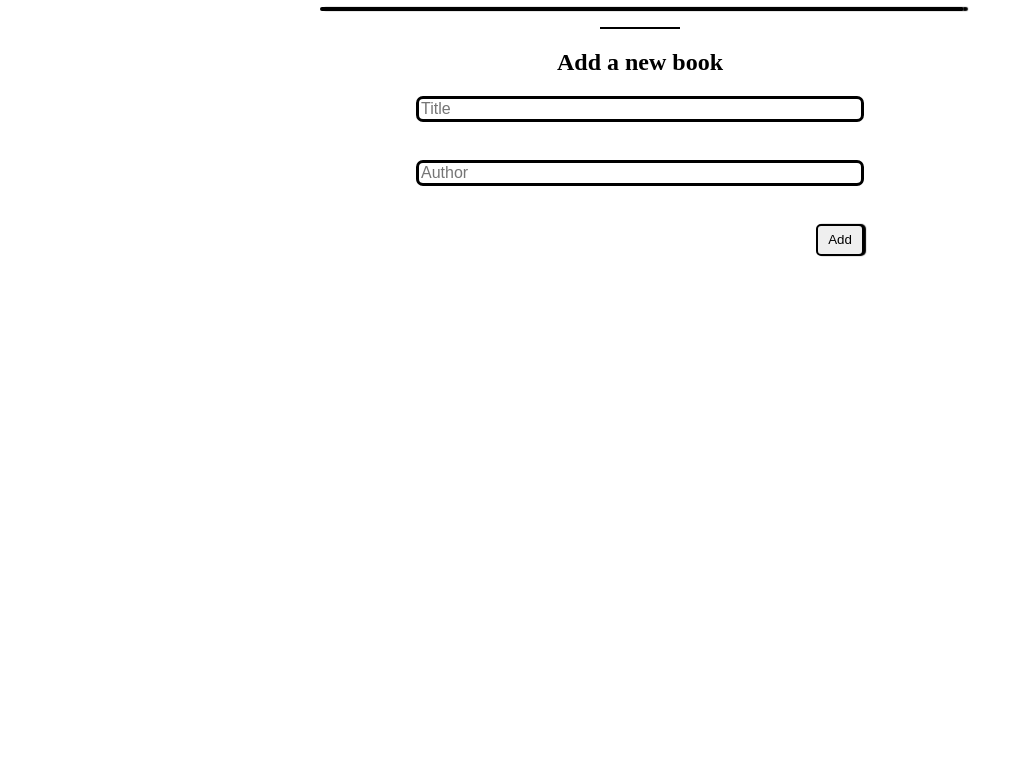
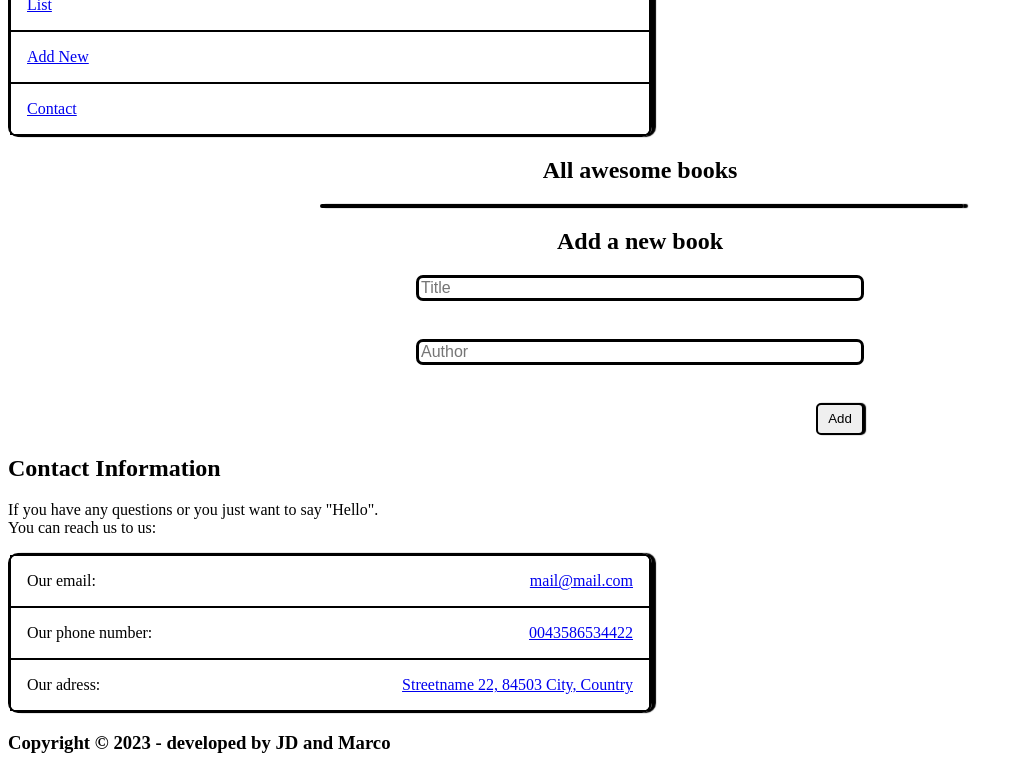
Before and after one commit to mrcbq/awesome-books, a website with bundled scripts: page index.html in a window 1280 px wide. Shown: the part 73-846 px from the top of the page, without its empty margins (0-1024 px from the left). Before the commit the page ends 800 px from the top, so only its background shows below. Built offline with nearby package versions, Linux system fonts and the light colour scheme.

Commit message:
Update index.html
Created header and footer

```diff
--- a/index.html
+++ b/index.html
@@ -10,15 +10,30 @@
 </head>
 
 <body>
+  <main>
+  <header>
+    <div class="header">
+      <nav>
+        <p class="header-title">Awesome Books</p>
+        <ul class="nav-list">
+          <li><a href="#" class="navList">List</a></li>
+          <li><a href="#" class="navNew">Add New</a></li>
+          <li><a href="#" class="navContact">Contact</a></li>
+        </ul>
+      </nav>
+    </div>
+    <p id="date" class="date"></p>
+  </header>
 
-  <main>
-    <h1 class="main-title">All awesome books</h1>
-    <div class="book-list">
-
+    <div class="book-list-container">
+    <h2 id="title" class="main-title">All awesome books</h1>
+    <div id="list" class="book-list">
+    </div>
     </div>
 
-    <div class="line-above-form"></div>
-    <div id="form-add_book">
+    <!-- <div class="line-above-form"></div> -->
+
+    <div id="form-add_book" class="form">
       <h2 class="form-title">Add a new book</h2>
       <form action="#" id="form">
         <input type="text" placeholder="Title" id="book-title"> <br>
@@ -26,6 +41,23 @@
         <button id="btn-add" type="submit">Add</button>
       </form>
     </div>
+
+    <div id="contact" class="contact">
+      <h2>Contact Information</h2>
+      <p class="contact-parraf">
+        If you have any questions or you just want to say "Hello". <br>
+        You can reach us to us:
+      </p>
+      <ul class="contact-ul">
+        <li class="contact-ul-li">Our email: <a href="#">mail@mail.com</a></li>
+        <li class="contact-ul-li">Our phone number: <a href="#">0043586534422</a></li>
+        <li class="contact-ul-li">Our adress: <a href="#">Streetname 22, 84503 City, Country</a></li>
+      </ul>
+    </div>
+    <footer class="footer">
+      <h3>Copyright &copy; 2023 - developed by JD and Marco</h3>
+    </footer>
+    </main>
   <script type="module" src="./app.js"></script>
 </body>
 
```
